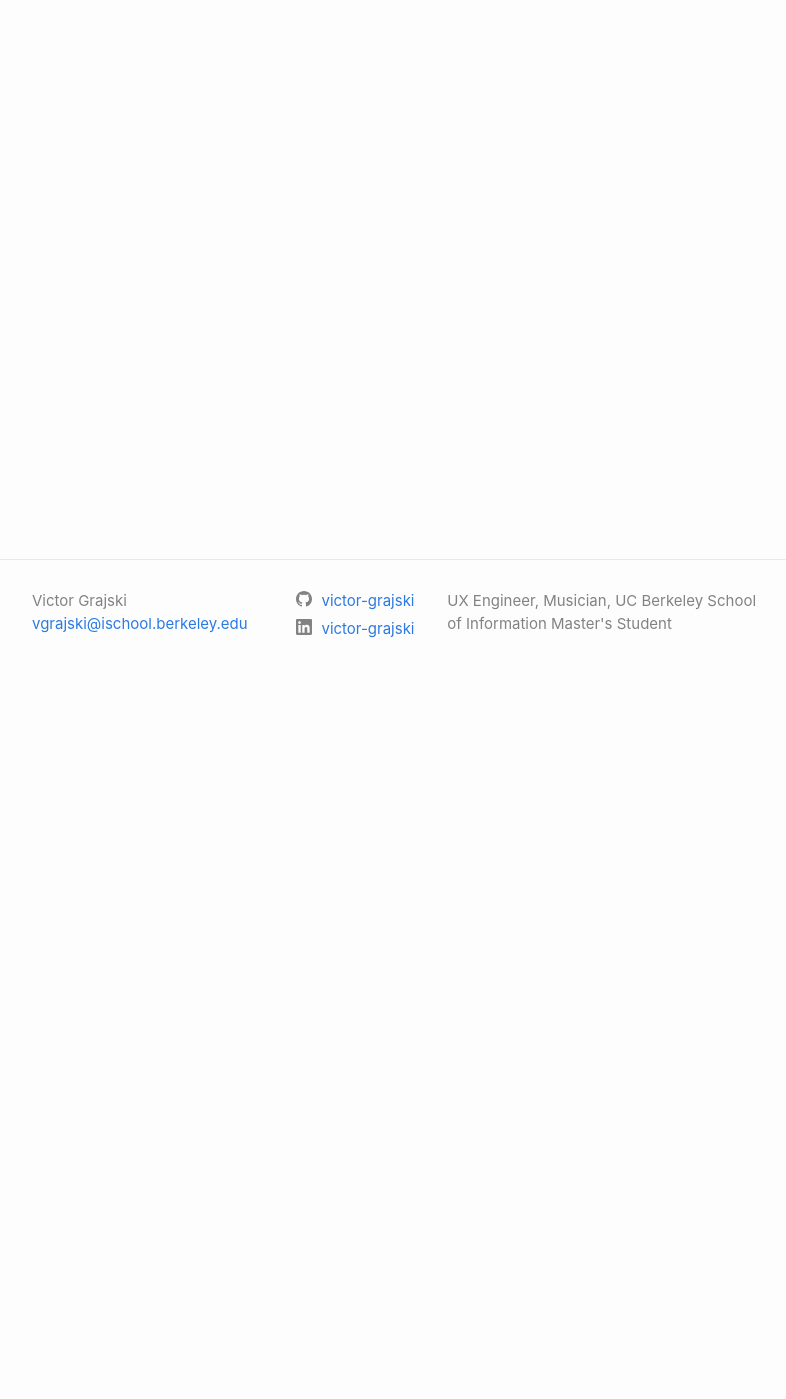
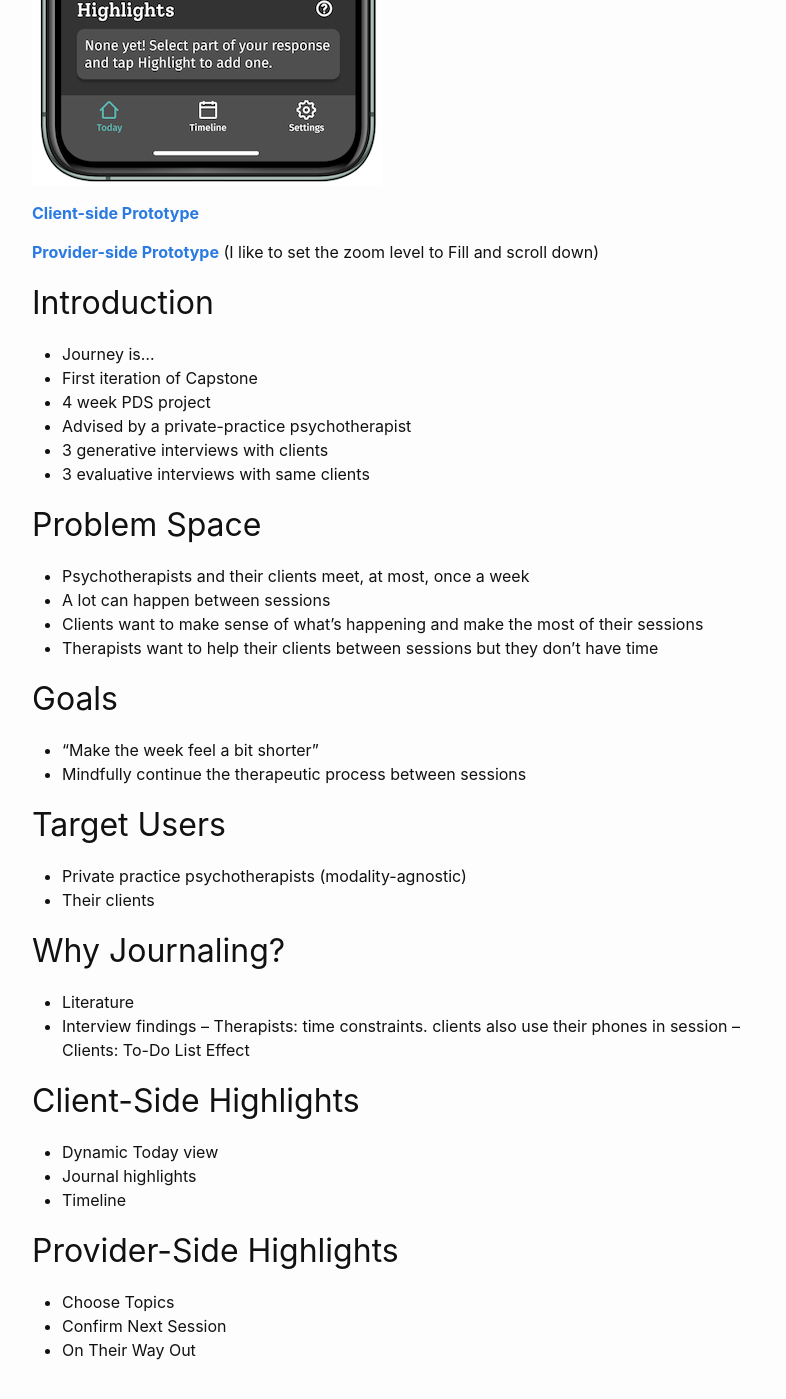
Before and after one commit to victor-grajski/portfolio-old, a Jekyll site: the page built from _posts/2020-1-21-journeyv1.markdown, in a window 1280 px wide and 1400 px high, scrolled down 700 px. Shown: the whole window, without its empty margins (238-1024 px from the left). Built offline with Jekyll 4.4.1, drawn with Linux system fonts in a browser that asks for light colours; some of the changed text lies outside the part shown.

Commit message:
Update 2020-1-21-journeyv1.markdown

```diff
--- a/_posts/2020-1-21-journeyv1.markdown
+++ b/_posts/2020-1-21-journeyv1.markdown
@@ -9,14 +9,46 @@ image: /assets/journeyv1/today1.png
 category: "Product Design"
 ---
 
-Work in progress!
+<img src="/assets/journeyv1/today1.png" alt="splash" />
 
 **[Client-side Prototype](https://www.figma.com/proto/FT1TJLTnzBh0TGV3i5iv6G/v1?node-id=42%3A0&scaling=scale-down){:target="_blank"}**
 
 **[Provider-side Prototype](https://www.figma.com/proto/NUaTPF3WvQXSl8i8PjeVxS/v1?scaling=min-zoom&node-id=1%3A2){:target="_blank"}** (I like to set the zoom level to Fill and scroll down)
 
-## Context
+## Introduction
+- Journey is...
+- First iteration of Capstone
+- 4 week PDS project
+- Advised by a private-practice psychotherapist
+- 3 generative interviews with clients
+- 3 evaluative interviews with same clients
 
-## Breadth or depth?
+## Problem Space
+- Psychotherapists and their clients meet, at most, once a week
+- A lot can happen between sessions
+- Clients want to make sense of what’s happening and make the most of their sessions
+- Therapists want to help their clients between sessions but they don’t have time
 
-## Where does journaling fit?
+## Goals
+- “Make the week feel a bit shorter”
+- Mindfully continue the therapeutic process between sessions
+
+## Target Users
+- Private practice psychotherapists (modality-agnostic)
+- Their clients
+
+## Why Journaling?
+- Literature
+- Interview findings
+-- Therapists: time constraints. clients also use their phones in session
+-- Clients: To-Do List Effect
+
+## Client-Side Highlights
+- Dynamic Today view
+- Journal highlights
+- Timeline
+
+## Provider-Side Highlights
+- Choose Topics
+- Confirm Next Session
+- On Their Way Out
```
